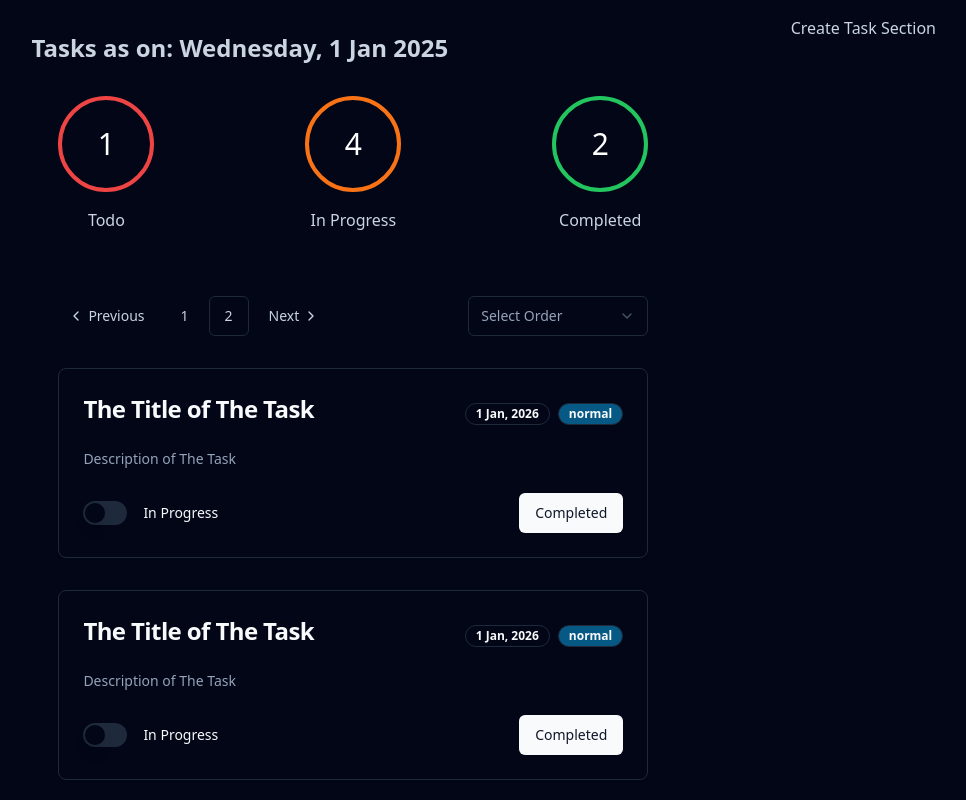
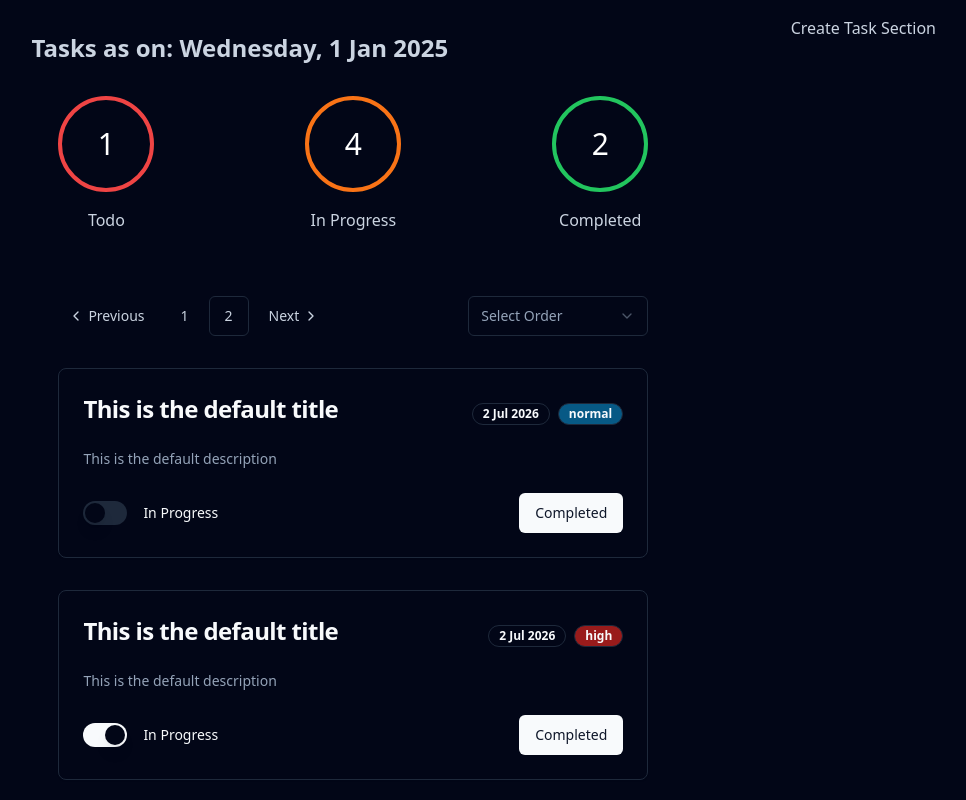
Before and after one commit to fatahillahseno/React-Frontend-Learning-Fullstack-Web-Development-Udemy, a React (Vite) app: page /tasks in a window 1280 px wide. Shown: the top 800 px of the page, without its empty margins (68-1034 px from the left). Built offline with nearby package versions, Linux system fonts and the light colour scheme.

Commit message:
Pemberian dan konfigurasi props pada Task Component

```diff
--- a/src/components/Task/Task.jsx
+++ b/src/components/Task/Task.jsx
@@ -14,30 +14,58 @@
 import { Label } from "@/components/ui/label";
 import { Switch } from "@/components/ui/switch";
 
-export default function Task() {
+export default function Task(props) {
+  const {
+    title = "This is the default title",
+    description = "This is the default description",
+    status = "todo",
+    priority = "normal",
+    dueDate = new Date("2026-07-02T13:38:00.000Z"),
+  } = props;
+
+  let formattedDate = dueDate.toLocaleDateString("id-ID", {
+    day: "numeric",
+    month: "short",
+    year: "numeric",
+  });
+
   return (
     <Card className="w-full mb-8">
       <CardHeader className="flex flex-row justify-between items-center">
-        <CardTitle className="basis-2/3 leading-8">
-          The Title of The Task
-        </CardTitle>
+        <CardTitle className="basis-2/3 leading-8">{title}</CardTitle>
         <div>
           <Badge className="mr-2" variant="outline">
-            1 Jan, 2026
+            {formattedDate}
           </Badge>
-          <Badge className="bg-sky-800" variant="outline">
-            normal
-          </Badge>
+          {priority === "normal" && (
+            <Badge className="bg-sky-800" variant="outline">
+              {priority}
+            </Badge>
+          )}
+          {priority === "high" && (
+            <Badge className="bg-red-800" variant="outline">
+              {priority}
+            </Badge>
+          )}
+          {priority === "low" && (
+            <Badge className="bg-green-800" variant="outline">
+              {priority}
+            </Badge>
+          )}
         </div>
       </CardHeader>
 
       <CardContent>
-        <CardDescription>Description of The Task</CardDescription>
+        <CardDescription>{description}</CardDescription>
       </CardContent>
 
       <CardFooter className="flex flex-row justify-between">
         <div className="flex items-center">
-          <Switch id="in-progress" />
+          <Switch
+            checked={status === "inProgress" ? true : false}
+            onCheckedChange={() => console.log("Switch Changed ")}
+            id="in-progress"
+          />
           <Label className="ml-4" htmlFor="in-progress">
             In Progress
           </Label>
--- a/src/pages/Tasks/Tasks.jsx
+++ b/src/pages/Tasks/Tasks.jsx
@@ -18,8 +18,8 @@
             </div>
             <FilterBar />
             <Task />
-            <Task />
-            <Task />
+            <Task priority="high" status="inProgress" />
+            <Task priority="low" />
           </div>
         </div>
       </section>
```
